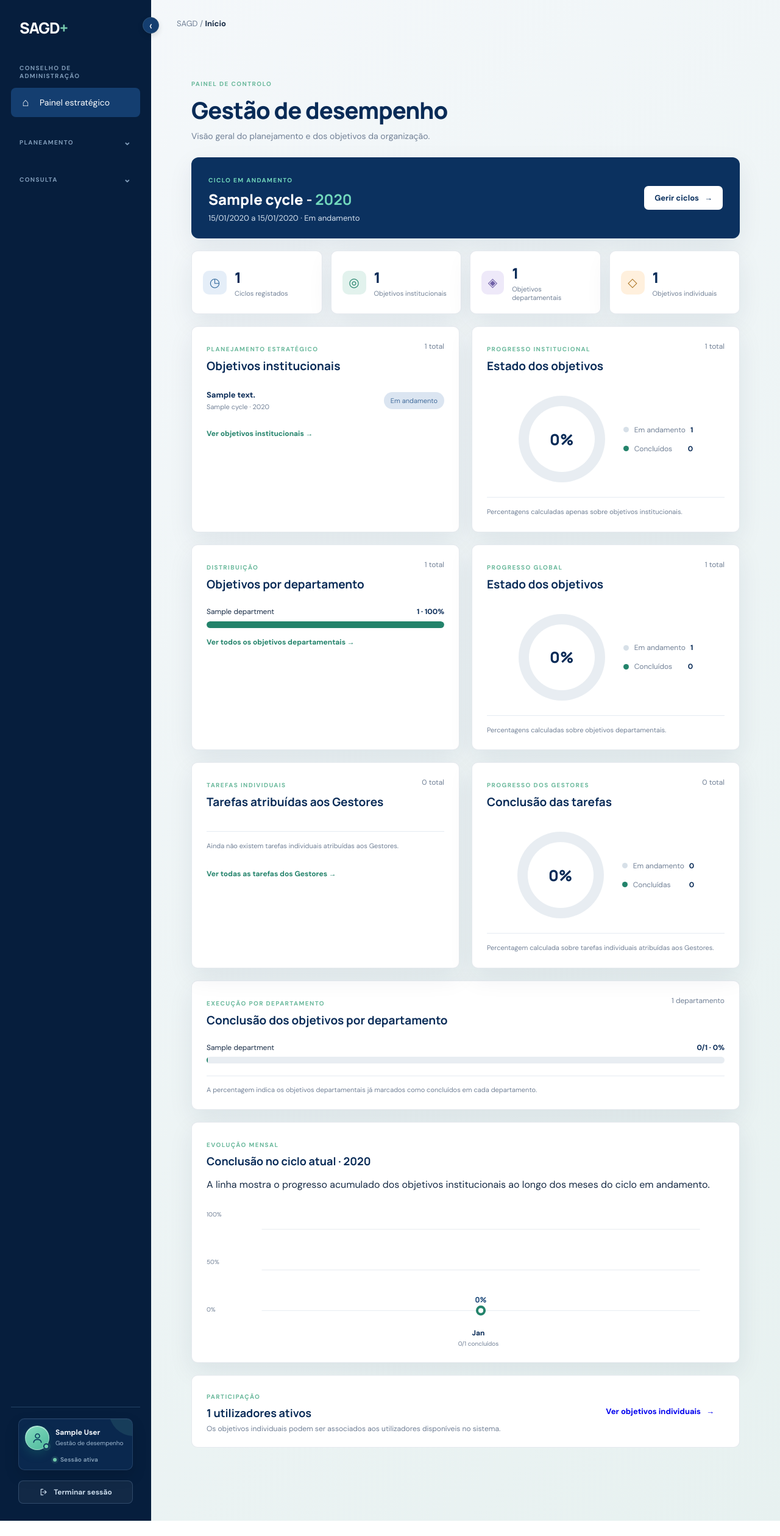
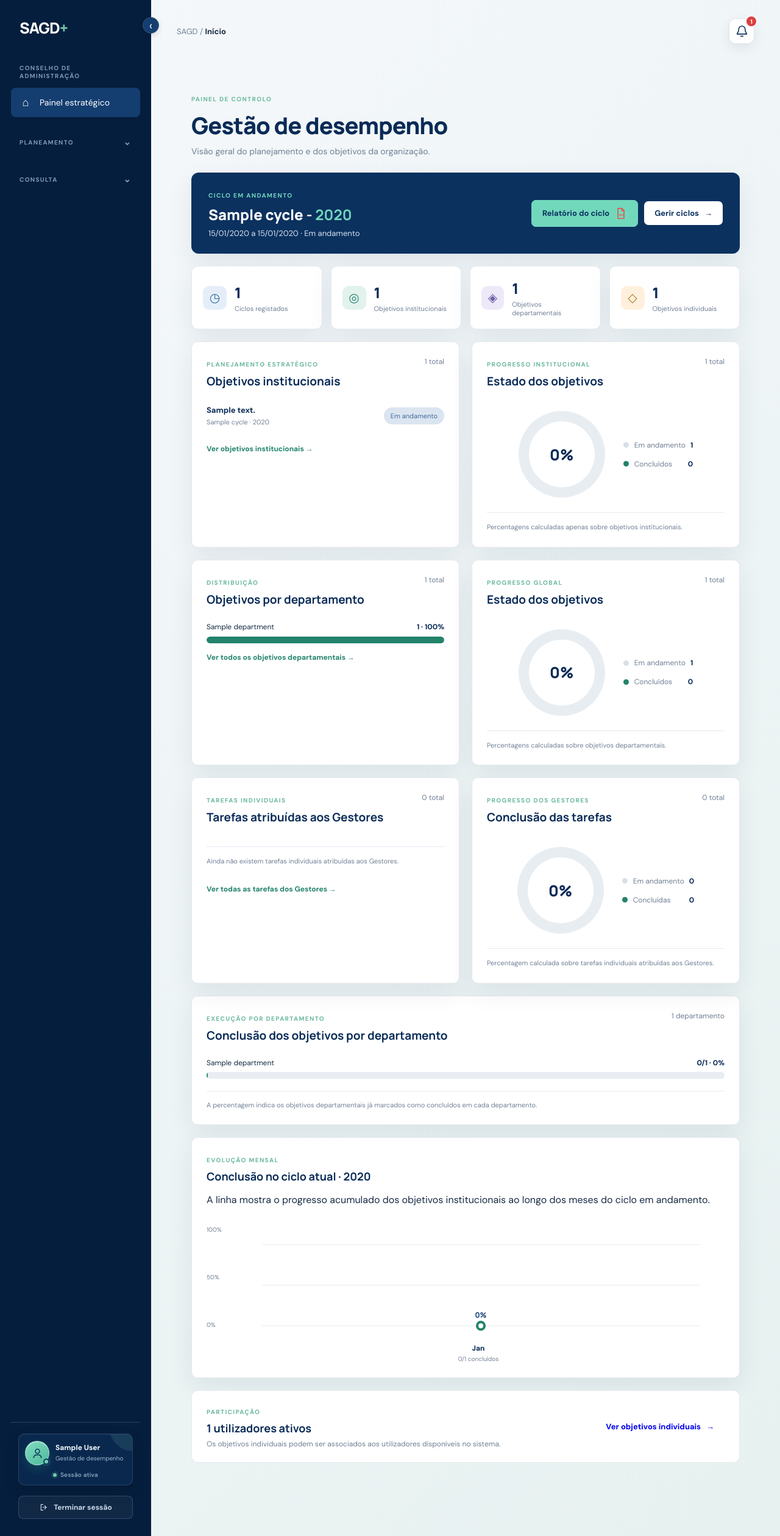
Before and after one commit to AderitoMonteiro/SAGD, a Django app: page / in a window 1280 px wide. Shown: the whole page at 61% size. Before the commit the page ends 2494 px from the top, so only its background shows below. Run offline with Django 5.2, Linux system fonts and the light colour scheme; a user stored in the database is signed in; tables that the repository leaves empty hold one stand-in row (values such as "Sample post"); parts of the project's set-up code (start-up, migrations or seed data) failed here and were passed over.

Commit message:
notificação add e filtro listagem adminstracao add

```diff
--- a/core/context_processors.py
+++ b/core/context_processors.py
@@ -24,6 +24,12 @@ def navigation_permissions(request):
         and (user.is_superuser or user.groups.filter(name='Administrador').exists())
     )
     has_no_group_user = user.is_authenticated and not user.is_superuser and not user.groups.exists()
+    system_notifications = []
+    if is_council_user:
+        from .notification_center import administration_notifications
+
+        system_notifications = administration_notifications(user)
+
     return {
         'is_council_user': is_council_user,
         'is_manager_user': is_manager_user,
@@ -31,4 +37,6 @@ def navigation_permissions(request):
         'is_collaborator_user': is_collaborator_user,
         'is_admin_user': is_admin_user,
         'has_no_group_user': has_no_group_user,
+        'system_notifications': system_notifications[:8],
+        'system_notification_count': len(system_notifications),
     }
--- a/core/views.py
+++ b/core/views.py
@@ -1219,14 +1219,30 @@ def planejamento_objetivo_departamental_menu(request):
     department_completed_total = sum(
         objective.automatic_status == 'completed' for objective in objective_list
     )
-    department_active_total = department_total - department_completed_total
-    department_filter = request.GET.get('status', 'all') if is_manager(request.user) else 'all'
-    if department_filter not in {'all', 'active', 'completed'}:
+    department_active_total = sum(
+        objective.automatic_status != 'completed'
+        and objective.approval_status == 'approved'
+        for objective in objective_list
+    )
+    department_pending_approval_total = sum(
+        objective.approval_status == 'pending_approval' for objective in objective_list
+    )
+    # A filtragem pertence à listagem e deve estar disponível para qualquer
+    # perfil que tenha acesso a ela; o queryset já aplica o escopo por grupo.
+    can_filter_department_objectives = True
+    department_filter = request.GET.get('status', 'all')
+    if department_filter not in {'all', 'active', 'pending_approval', 'completed'}:
         department_filter = 'all'
     if department_filter == 'active':
         objetivos = [
             objective for objective in objective_list
             if objective.automatic_status != 'completed'
+            and objective.approval_status == 'approved'
+        ]
+    elif department_filter == 'pending_approval':
+        objetivos = [
+            objective for objective in objective_list
+            if objective.approval_status == 'pending_approval'
         ]
     elif department_filter == 'completed':
         objetivos = [
@@ -1241,7 +1257,9 @@ def planejamento_objetivo_departamental_menu(request):
         'department_filter': department_filter,
         'department_total': department_total,
         'department_active_total': department_active_total,
+        'department_pending_approval_total': department_pending_approval_total,
         'department_completed_total': department_completed_total,
+        'can_filter_department_objectives': can_filter_department_objectives,
         'institucional': institucional,
         'institucionais': institucionais,
         'institucionais_abertos': institucionais_abertos,
--- /dev/null
+++ b/static/css/admin-approval-notifications.css
@@ -0,0 +1,210 @@
+.admin-notification {
+  position: relative;
+  z-index: 20;
+}
+
+.admin-notification > summary {
+  list-style: none;
+}
+
+.admin-notification > summary::-webkit-details-marker {
+  display: none;
+}
+
+.admin-notification-trigger {
+  position: relative;
+  display: grid;
+  place-items: center;
+  width: 42px;
+  height: 42px;
+  border: 1px solid #dce5ee;
+  border-radius: 11px;
+  background: #fff;
+  color: #0b315f;
+  box-shadow: 0 7px 20px rgba(9, 43, 87, .08);
+  cursor: pointer;
+}
+
+.admin-notification-trigger svg {
+  width: 21px;
+  height: 21px;
+  fill: none;
+  stroke: currentColor;
+  stroke-width: 1.8;
+  stroke-linecap: round;
+  stroke-linejoin: round;
+}
+
+.admin-notification[open] .admin-notification-trigger,
+.admin-notification-trigger:hover {
+  border-color: #72d8bc;
+  background: #e8f8f3;
+}
+
+.admin-notification-badge {
+  position: absolute;
+  top: -6px;
+  right: -6px;
+  display: grid;
+  place-items: center;
+  min-width: 20px;
+  height: 20px;
+  padding: 0 5px;
+  border: 2px solid #f5f7fa;
+  border-radius: 20px;
+  background: #dc3f3f;
+  color: #fff;
+  font-size: 10px;
+  font-weight: 800;
+}
+
+.admin-notification-panel {
+  position: absolute;
+  top: calc(100% + 11px);
+  right: 0;
+  width: min(370px, calc(100vw - 32px));
+  overflow: hidden;
+  border: 1px solid #dce5ee;
+  border-radius: 13px;
+  background: #fff;
+  box-shadow: 0 22px 55px rgba(9, 43, 87, .2);
+}
+
+.admin-notification-panel header {
+  display: flex;
+  align-items: center;
+  justify-content: space-between;
+  gap: 15px;
+  padding: 18px 19px;
+  border-bottom: 1px solid #e7edf3;
+}
+
+.admin-notification-panel header div {
+  display: grid;
+  gap: 4px;
+}
+
+.admin-notification-panel header span {
+  color: #58aa8e;
+  font-size: 9px;
+  font-weight: 800;
+  letter-spacing: 1.3px;
+}
+
+.admin-notification-panel header strong {
+  color: #0b315f;
+  font: 700 15px Manrope, sans-serif;
+}
+
+.admin-notification-panel header b {
+  display: grid;
+  place-items: center;
+  min-width: 27px;
+  height: 27px;
+  padding: 0 7px;
+  border-radius: 20px;
+  background: #fff0ed;
+  color: #c64036;
+  font-size: 11px;
+}
+
+.admin-notification-list {
+  max-height: 310px;
+  overflow-y: auto;
+}
+
+.admin-notification-list a {
+  display: flex;
+  align-items: flex-start;
+  gap: 11px;
+  padding: 14px 18px;
+  border-bottom: 1px solid #edf1f5;
+  color: inherit;
+  text-decoration: none;
+}
+
+.admin-notification-list a:hover {
+  background: #f5fbf9;
+}
+
+.admin-notification-mark {
+  display: grid;
+  place-items: center;
+  flex: 0 0 29px;
+  width: 29px;
+  height: 29px;
+  border-radius: 9px;
+  background: #fff1dc;
+  color: #b66b13;
+  font-weight: 800;
+}
+
+.admin-notification-mark-approval {
+  background: #fff1dc;
+  color: #b66b13;
+}
+
+.admin-notification-list a > span:last-child {
+  min-width: 0;
+  display: grid;
+  gap: 4px;
+}
+
+.admin-notification-list strong {
+  overflow: hidden;
+  color: #0b315f;
+  font-size: 12px;
+  text-overflow: ellipsis;
+  white-space: nowrap;
+}
+
+.admin-notification-list small {
+  color: #718096;
+  font-size: 10px;
+}
+
+.admin-notification-view-all {
+  display: flex;
+  align-items: center;
+  justify-content: space-between;
+  padding: 13px 18px;
+  color: #23836b;
+  font-size: 11px;
+  font-weight: 800;
+  text-decoration: none;
+}
+
+.admin-notification-empty {
+  display: grid;
+  place-items: center;
+  gap: 8px;
+  padding: 30px 18px;
+  color: #718096;
+  text-align: center;
+}
+
+.admin-notification-empty span {
+  display: grid;
+  place-items: center;
+  width: 34px;
+  height: 34px;
+  border-radius: 50%;
+  background: #dff4ec;
+  color: #23836b;
+  font-weight: 800;
+}
+
+.admin-notification-empty p {
+  margin: 0;
+  font-size: 12px;
+}
+
+@media (max-width: 600px) {
+  .admin-notification-panel {
+    position: fixed;
+    top: 74px;
+    right: 16px;
+    left: 16px;
+    width: auto;
+  }
+}
--- /dev/null
+++ b/static/css/dashboard-cycle-report-button.css
@@ -0,0 +1,42 @@
+.dashboard-cycle-actions {
+  display: flex;
+  align-items: center;
+  justify-content: flex-end;
+  gap: 10px;
+  flex-wrap: wrap;
+}
+
+.dashboard-cycle-banner .dashboard-report-placeholder {
+  background-color: #72d8bc;
+  color: #0b315f;
+  border: 1px solid #72d8bc;
+}
+
+.dashboard-cycle-banner .dashboard-report-placeholder:hover {
+  background-color: #8be2ca;
+  border-color: #8be2ca;
+}
+
+.dashboard-report-pdf-icon {
+  width: 20px;
+  height: 20px;
+  flex-shrink: 0;
+  fill: none;
+  stroke: #ef4444;
+  stroke-width: 1.7;
+  stroke-linejoin: round;
+}
+
+.dashboard-report-pdf-icon text {
+  fill: #ef4444;
+  stroke: none;
+  font: 700 5px 'DM Sans', sans-serif;
+  letter-spacing: .2px;
+}
+
+@media (max-width: 600px) {
+  .dashboard-cycle-actions {
+    width: 100%;
+    justify-content: flex-start;
+  }
+}
--- a/templates/administracao/dashboard.html
+++ b/templates/administracao/dashboard.html
@@ -8,6 +8,7 @@
     <main class="main menu-main">
       <div class="topbar">
         <div class="breadcrumb">SAGD <span>/</span> <strong>Início</strong></div>
+        {% include 'includes/admin_approval_notifications.html' %}
       </div>
       <div class="dashboard-content">
         <div class="dashboard-heading">
@@ -23,8 +24,18 @@
               primeiro ciclo{% endif %}</h2>
             <p>{% if active_cycle %}{{ active_cycle.start_date|date:'d/m/Y' }} a {{ active_cycle.end_date|date:'d/m/Y' }} · {{ active_cycle.automatic_status_display }}{% else %}Defina o período que vai orientar os objetivos
               da organização.{% endif %}</p>
-          </div>{% if active_cycle %}<a class="button" href="{% url 'planejamento_ciclo_create' %}" data-spa-link>Gerir
-            ciclos <span>→</span></a>{% else %}<a class="button" href="{% url 'planejamento_ciclo_create' %}"
+          </div>{% if active_cycle %}<div class="dashboard-cycle-actions">
+            <button class="button dashboard-report-placeholder" type="button" title="Funcionalidade em preparação">
+              Relatório do ciclo
+              <svg class="dashboard-report-pdf-icon" viewBox="0 0 24 24" aria-hidden="true">
+                <path d="M6 2h8l4 4v16H6z"/>
+                <path d="M14 2v5h5"/>
+                <text x="8" y="17">PDF</text>
+              </svg>
+            </button>
+            <a class="button" href="{% url 'planejamento_ciclo_create' %}" data-spa-link>Gerir
+              ciclos <span>→</span></a>
+          </div>{% else %}<a class="button" href="{% url 'planejamento_ciclo_create' %}"
             data-spa-link>Criar ciclo <span>→</span></a>{% endif %}
         </section>
         <div class="dashboard-stats">
--- a/templates/base.html
+++ b/templates/base.html
@@ -34,7 +34,8 @@
   <link rel="stylesheet" href="{% static 'css/dashboard-home.css' %}">
   <link rel="stylesheet" href="{% static 'css/dashboard-cycle-manager-style.css' %}?v=1">
   <link rel="stylesheet" href="{% static 'css/dashboard-cycle-separator.css' %}?v=1">
-  <link rel="stylesheet" href="{% static 'css/dashboard-heading-actions.css' %}">
+  <link rel="stylesheet" href="{% static 'css/dashboard-heading-actions.css' %}?v=6">
+  <link rel="stylesheet" href="{% static 'css/dashboard-cycle-report-button.css' %}?v=1">
   <link rel="stylesheet" href="{% static 'css/dashboard-charts.css' %}">
   <link rel="stylesheet" href="{% static 'css/dashboard-institutional-progress.css' %}">
   <link rel="stylesheet" href="{% static 'css/dashboard-institutional-modules.css' %}">
@@ -67,6 +68,7 @@
   <link rel="stylesheet" href="{% static 'css/logout.css' %}">
   <link rel="stylesheet" href="{% static 'css/navigation-loader.css' %}">
   <link rel="stylesheet" href="{% static 'css/notifications.css' %}">
+  <link rel="stylesheet" href="{% static 'css/admin-approval-notifications.css' %}?v=2">
 </head>
 <body>
 <script>
--- /dev/null
+++ b/templates/includes/admin_approval_notifications.html
@@ -0,0 +1,38 @@
+{% if is_council_user %}
+<details class="admin-notification">
+  <summary class="admin-notification-trigger" aria-label="Abrir notificações" title="Notificações">
+    <svg viewBox="0 0 24 24" aria-hidden="true">
+      <path d="M18 8a6 6 0 0 0-12 0c0 7-3 7-3 9h18c0-2-3-2-3-9"/>
+      <path d="M10 21h4"/>
+    </svg>
+    {% if system_notification_count %}<span class="admin-notification-badge">{{ system_notification_count }}</span>{% endif %}
+  </summary>
+  <div class="admin-notification-panel">
+    <header>
+      <div>
+        <span>NOTIFICAÇÕES</span>
+        <strong>Centro de notificações</strong>
+      </div>
+      {% if system_notification_count %}<b>{{ system_notification_count }}</b>{% endif %}
+    </header>
+    {% if system_notifications %}
+      <div class="admin-notification-list">
+        {% for notification in system_notifications %}
+          <a href="{{ notification.url }}" data-spa-link data-notification-kind="{{ notification.category }}">
+            <span class="admin-notification-mark admin-notification-mark-{{ notification.category }}">{{ notification.icon }}</span>
+            <span>
+              <strong>{{ notification.title }}</strong>
+              <small>{{ notification.message|truncatechars:75 }}</small>
+            </span>
+          </a>
+        {% endfor %}
+      </div>
+    {% else %}
+      <div class="admin-notification-empty">
+        <span>✓</span>
+        <p>Não existem novas notificações.</p>
+      </div>
+    {% endif %}
+  </div>
+</details>
+{% endif %}
--- a/templates/shared/objetivo_departamental.html
+++ b/templates/shared/objetivo_departamental.html
@@ -10,7 +10,7 @@
         <a class="cycle-back" href="{% url 'menu_home' %}" data-spa-link>← Voltar ao início</a>
         <section class="objective-list-panel">
           <div class="objective-section-heading"><div><span class="eyebrow">DESDOBRAMENTO ESTRATÉGICO</span><h1>Objetivos departamentais</h1><p>Converta a estratégia institucional em resultados para cada departamento.</p></div><button class="button primary" type="button" data-open-department-modal="create" {% if not institucionais_abertos %}disabled{% endif %}>Novo objetivo <span>＋</span></button></div>
-          {% if is_manager_user %}<nav class="department-objective-filters" aria-label="Filtrar objetivos departamentais"><a class="{% if department_filter == 'all' %}active{% endif %}" href="{% url 'planejamento_objetivo_departamental_menu' %}?status=all" data-spa-link>Todos <strong>{{ department_total }}</strong></a><a class="{% if department_filter == 'active' %}active{% endif %}" href="{% url 'planejamento_objetivo_departamental_menu' %}?status=active" data-spa-link>Em andamento <strong>{{ department_active_total }}</strong></a><a class="{% if department_filter == 'completed' %}active{% endif %}" href="{% url 'planejamento_objetivo_departamental_menu' %}?status=completed" data-spa-link>Concluídos <strong>{{ department_completed_total }}</strong></a></nav>{% endif %}
+          {% if can_filter_department_objectives %}<nav class="department-objective-filters" aria-label="Filtrar objetivos departamentais"><a class="{% if department_filter == 'all' %}active{% endif %}" href="{% url 'planejamento_objetivo_departamental_menu' %}?status=all" data-spa-link>Todos <strong>{{ department_total }}</strong></a><a class="{% if department_filter == 'pending_approval' %}active{% endif %}" href="{% url 'planejamento_objetivo_departamental_menu' %}?status=pending_approval" data-spa-link>Por aprovar <strong>{{ department_pending_approval_total }}</strong></a><a class="{% if department_filter == 'active' %}active{% endif %}" href="{% url 'planejamento_objetivo_departamental_menu' %}?status=active" data-spa-link>Em andamento <strong>{{ department_active_total }}</strong></a><a class="{% if department_filter == 'completed' %}active{% endif %}" href="{% url 'planejamento_objetivo_departamental_menu' %}?status=completed" data-spa-link>Concluídos <strong>{{ department_completed_total }}</strong></a></nav>{% endif %}
           {% if objetivos %}
           <div class="objective-record-list">
             {% for objetivo in objetivos %}
```
Also changed, not shown: core/notification_center.py (added, +52 -0 lines).
